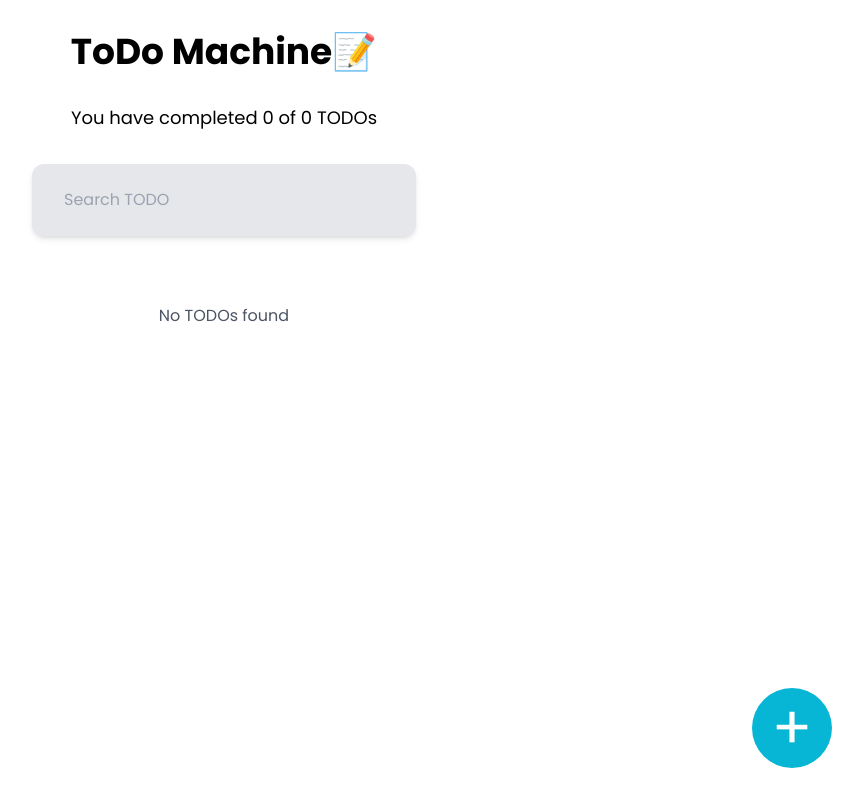
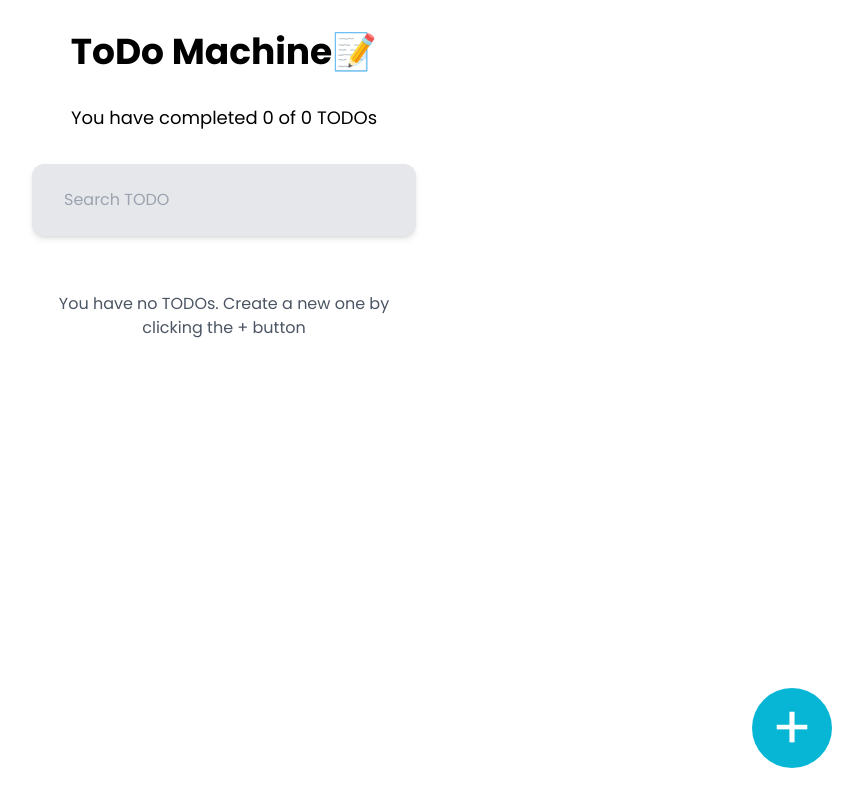
Before and after one commit to fernando801/ToDo-Machine, a React (Vite) app: page / in a window 1280 px wide. Shown: the whole page, without its empty margins (416-1279 px from the left). Built offline with nearby package versions, Linux system fonts and the light colour scheme.

Commit message:
moved App logic to ToDoContext

```diff
--- a/src/App.jsx
+++ b/src/App.jsx
@@ -1,4 +1,5 @@
-import React, { useState } from 'react'
+import React from 'react'
+import { ToDoProvider } from './ToDoContext'
 import ToDoCounter from './ToDoCounter'
 import ToDoSearch from './ToDoSearch'
 import ToDoList from './ToDoList'
@@ -16,37 +17,16 @@ import CreateToDoButton from './CreateToDoButton'
 // ]
 
 function App() {
-  const defaultToDos = JSON.parse( localStorage.getItem('TODOS') || JSON.stringify([]) )
-  const [searchValue, setSearchValue] = useState('')
-  const [todos, setToDos] = useState(defaultToDos)
-
-  const saveToDos = (newToDos) => {
-    localStorage.setItem('TODOS', JSON.stringify(newToDos))
-    setToDos(newToDos)
-  }
-
-  const switchToDoState = (id) => {
-    const toDoIndex = todos.findIndex(todo => todo.id == id)
-    const newToDos = [...todos]
-    newToDos[toDoIndex].completed = !newToDos[toDoIndex].completed
-    saveToDos(newToDos)
-  }
-
-  const deleteToDo = (id) => {
-    const toDoIndex = todos.findIndex(todo => todo.id == id)
-    const newToDos = [...todos]
-    newToDos.splice(toDoIndex,1)
-    saveToDos(newToDos)
-  }
-
   return (
-    <div className='w-full flex flex-col items-center gap-8 p-8 relative max-w-screen-md'>
-      <h1 className='font-bold text-4xl text-center'>ToDo Machine📝</h1>
-      <ToDoCounter toDosCount={todos.length} toDosCompleted={todos.filter(todo => (todo.completed)).length}/>
-      <ToDoSearch searchValue={searchValue} setSearchValue={setSearchValue}/>
-      <ToDoList switcher={switchToDoState} deleteToDo={deleteToDo} todos={todos.filter( todo => (todo.text.toLocaleLowerCase().includes(searchValue.toLocaleLowerCase())) )} />
-      <CreateToDoButton />
-    </div>
+    <ToDoProvider>
+      <div className='w-full flex flex-col items-center gap-8 p-8 relative max-w-screen-md'>
+        <h1 className='font-bold text-4xl text-center'>ToDo Machine📝</h1>
+        <ToDoCounter />
+        <ToDoSearch />
+        <ToDoList />
+        <CreateToDoButton />
+      </div>
+    </ToDoProvider>
   )
 }
 
--- /dev/null
+++ b/src/ToDoContext.jsx
@@ -0,0 +1,43 @@
+import React, {useState} from 'react';
+
+const ToDoContext = React.createContext()
+
+const ToDoProvider = ({children}) => {
+
+  const defaultToDos = JSON.parse( localStorage.getItem('TODOS') || JSON.stringify([]) )
+  const [searchValue, setSearchValue] = useState('')
+  const [todos, setToDos] = useState(defaultToDos)
+
+  const saveToDos = (newToDos) => {
+    localStorage.setItem('TODOS', JSON.stringify(newToDos))
+    setToDos(newToDos)
+  }
+
+  const switchToDoState = (id) => {
+    const toDoIndex = todos.findIndex(todo => todo.id == id)
+    const newToDos = [...todos]
+    newToDos[toDoIndex].completed = !newToDos[toDoIndex].completed
+    saveToDos(newToDos)
+  }
+
+  const deleteToDo = (id) => {
+    const toDoIndex = todos.findIndex(todo => todo.id == id)
+    const newToDos = [...todos]
+    newToDos.splice(toDoIndex,1)
+    saveToDos(newToDos)
+  }
+
+  return(
+    <ToDoContext.Provider value={{
+      searchValue,
+      setSearchValue,
+      todos,
+      switchToDoState,
+      deleteToDo
+    }}>
+      {children}
+    </ToDoContext.Provider>
+  )
+}
+
+export {ToDoContext, ToDoProvider}
--- a/src/ToDoCounter.jsx
+++ b/src/ToDoCounter.jsx
@@ -1,7 +1,9 @@
-import React from 'react'
+import React, {useContext} from 'react'
+import { ToDoContext } from './ToDoContext'
 
 const ToDoCounter = (props) => {
-  return <h1 className='text-center text-lg'>You have completed {props.toDosCompleted} of {props.toDosCount} TODOs</h1>
+  const {todos} = useContext(ToDoContext)
+  return <h1 className='text-center text-lg'>You have completed {todos.filter(todo => (todo.completed)).length} of {todos.length} TODOs</h1>
 }
 
 export default ToDoCounter
--- a/src/ToDoItem.jsx
+++ b/src/ToDoItem.jsx
@@ -1,7 +1,10 @@
+import React, {useContext} from 'react'
+import { ToDoContext } from './ToDoContext';
 import { BsCheckLg, BsThreeDots, BsTrashFill } from 'react-icons/bs';
-import React from 'react'
 
 const ToDoItem = (props) => {
+  const {switchToDoState, deleteToDo} = useContext(ToDoContext)
+
   return(
     <div className={`max-w-[24rem] w-full min-h-[6rem] p-6
                    rounded-xl border-[1px] border-gray-100
@@ -16,7 +19,7 @@ const ToDoItem = (props) => {
                       active:text-cyan-500
                       active:scale-90
                       ${props.completed ? 'text-cyan-500' : 'text-gray-400'}`}
-                      onClick={()=>{props.switcher(props.id)}}>
+                      onClick={()=>{switchToDoState(props.id)}}>
         <BsCheckLg size='20'/>
       </div>
       <p className={`px-4 ${props.completed && 'text-gray-600 line-through'}`}>{props.text}</p>
@@ -26,7 +29,7 @@ const ToDoItem = (props) => {
                       text-gray-400
                       hover:cursor-pointer group'>
         <BsThreeDots size='20'/>
-        <div onClick={() => {props.deleteToDo(props.id)}}
+        <div onClick={() => {deleteToDo(props.id)}}
              className='flex gap-2 items-center
                         bg-red-500 text-white
                         px-2 py-1 rounded
--- a/src/ToDoList.jsx
+++ b/src/ToDoList.jsx
@@ -1,13 +1,20 @@
-import React from 'react'
+import React, {useContext} from 'react'
+import { ToDoContext } from './ToDoContext'
 import ToDoItem from './ToDoItem'
 
 const ToDoList = (props) => {
 
+  const {todos, searchValue} = useContext(ToDoContext)
+
+  const filteredToDos = todos.filter( todo => (todo.text.toLocaleLowerCase().includes(searchValue.toLocaleLowerCase())) )
+
   return(
     <div className='w-full max-w-[24rem] flex flex-col items-center gap-4'>
-      {props.todos.length > 0
-      ?props.todos.map(todo => (<ToDoItem key={todo.id} {...todo} switcher={props.switcher} deleteToDo={props.deleteToDo}/>))
-      :<p className='max-w-[24rem] w-full min-h-[6rem] p-6 flex justify-center items-center text-gray-600 '>No TODOs found</p>}
+      {todos.length
+      ?filteredToDos.length
+        ?filteredToDos.map(todo => (<ToDoItem key={todo.id} {...todo} switcher={props.switcher} deleteToDo={props.deleteToDo}/>))
+        :<p className='max-w-[24rem] w-full min-h-[6rem] p-6 flex justify-center items-center text-center text-gray-600 '>No matches found</p>
+      :<p className='max-w-[24rem] w-full min-h-[6rem] p-6 flex justify-center items-center text-center text-gray-600 '>You have no TODOs. Create a new one by clicking the + button</p>}
     </div>
   )
 }
--- a/src/ToDoSearch.jsx
+++ b/src/ToDoSearch.jsx
@@ -1,13 +1,16 @@
-import React from "react";
+import React, {useContext} from "react";
+import { ToDoContext } from './ToDoContext';
 
 const ToDoSearch = (props) => {
-  const handleChange = async (event) => {
-    props.setSearchValue(event.target.value)
+  const {searchValue, setSearchValue} = useContext(ToDoContext)
+
+  const handleChange = (event) => {
+    setSearchValue(event.target.value)
   }
 
   return(
     <input className='bg-gray-200 w-full max-w-[24rem] px-8 py-6 rounded-xl shadow-md sticky top-8 z-10' type='text'
-    value={props.searchValue}
+    value={searchValue}
     onChange={handleChange}
     placeholder='Search TODO'/>
   )
```
